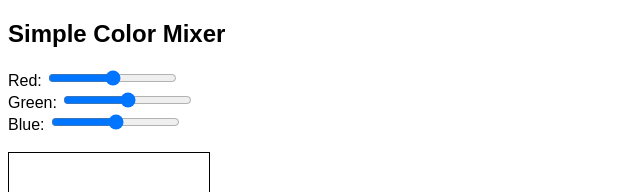
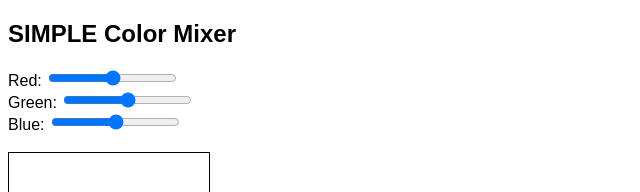
Before and after one commit to NazarHavryliuk/color-mixer, a plain HTML site: page index.html in a window 1280 px wide. Shown: the top 192 px of the page, 0-640 px from the left. Drawn offline with Linux system fonts and the light colour scheme.

Commit message:
feat: fix text 1

```diff
--- a/index.html
+++ b/index.html
@@ -7,7 +7,7 @@
 </head>
 <body>
 
-<h2>Simple Color Mixer</h2>
+<h2>SIMPLE Color Mixer</h2>
 
 <label>Red:</label>
 <input type="range" id="red" min="0" max="255"><br>
```
